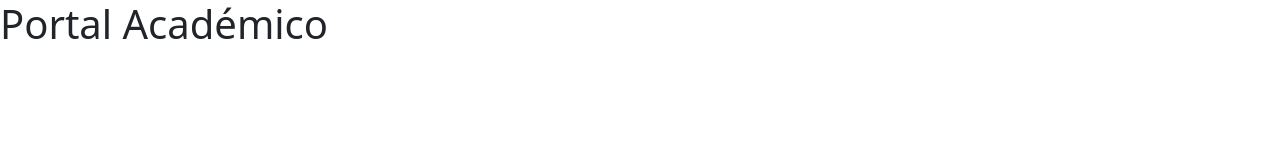
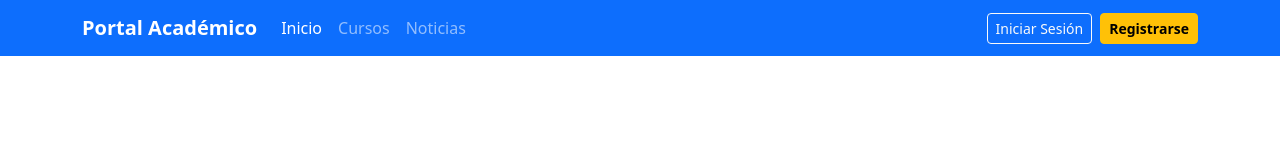
Before and after one commit to ander18xd/IDW-Lab, a plain HTML site: page index.html in a window 1280 px wide. Drawn offline with nearby package versions, Linux system fonts and the light colour scheme.

Commit message:
feat: navbar responsivo con menú colapsable y botones de sesión

```diff
--- a/index.html
+++ b/index.html
@@ -2,13 +2,35 @@
 <html lang="es">
 <head>
     <meta charset="UTF-8">
-    <meta name="viewpor" content="width=device-width, initial-scale=1.0">
+    <meta name="viewport" content="width=device-width, initial-scale=1.0">
     <title>Portal Académico</title>
     <link href="https://cdn.jsdelivr.net/npm/bootstrap@5.3.3/dist/css/bootstrap.min.css" rel="stylesheet">
     <link rel="stylesheet" href="css/styles.css">
 </head>
 <body>
-    <h1>Portal Académico</h1>
+
+    <!-- NAVBAR -->
+    <nav class="navbar navbar-expand-lg navbar-dark bg-primary">
+        <div class="container">
+            <a class="navbar-brand fw-bold" href="#">Portal Académico</a>
+            <button class="navbar-toggler" type="button"
+                    data-bs-toggle="collapse" data-bs-target="#menu">
+                <span class="navbar-toggler-icon"></span>
+            </button>
+            <div class="collapse navbar-collapse" id="menu">
+                <ul class="navbar-nav me-auto">
+                    <li class="nav-item"><a class="nav-link active" href="#">Inicio</a></li>
+                    <li class="nav-item"><a class="nav-link" href="#cursos">Cursos</a></li>
+                    <li class="nav-item"><a class="nav-link" href="#noticias">Noticias</a></li>
+                </ul>
+                <div class="d-flex flex-column flex-lg-row gap-2">
+                    <a href="#" class="btn btn-outline-light btn-sm">Iniciar Sesión</a>
+                    <a href="#" class="btn btn-warning btn-sm fw-semibold">Registrarse</a>
+                </div>
+            </div>
+        </div>
+    </nav>
+
     <script src="https://cdn.jsdelivr.net/npm/bootstrap@5.3.3/dist/js/bootstrap.bundle.min.js"></script>
 </body>
 </html>
```
